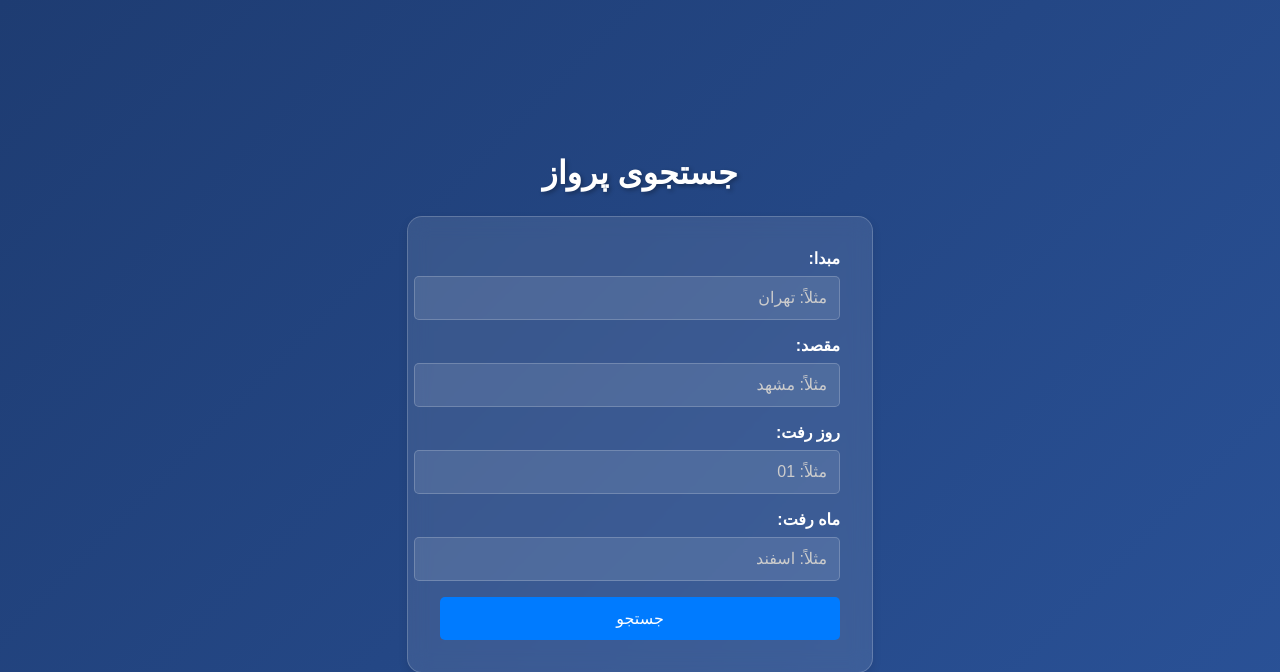
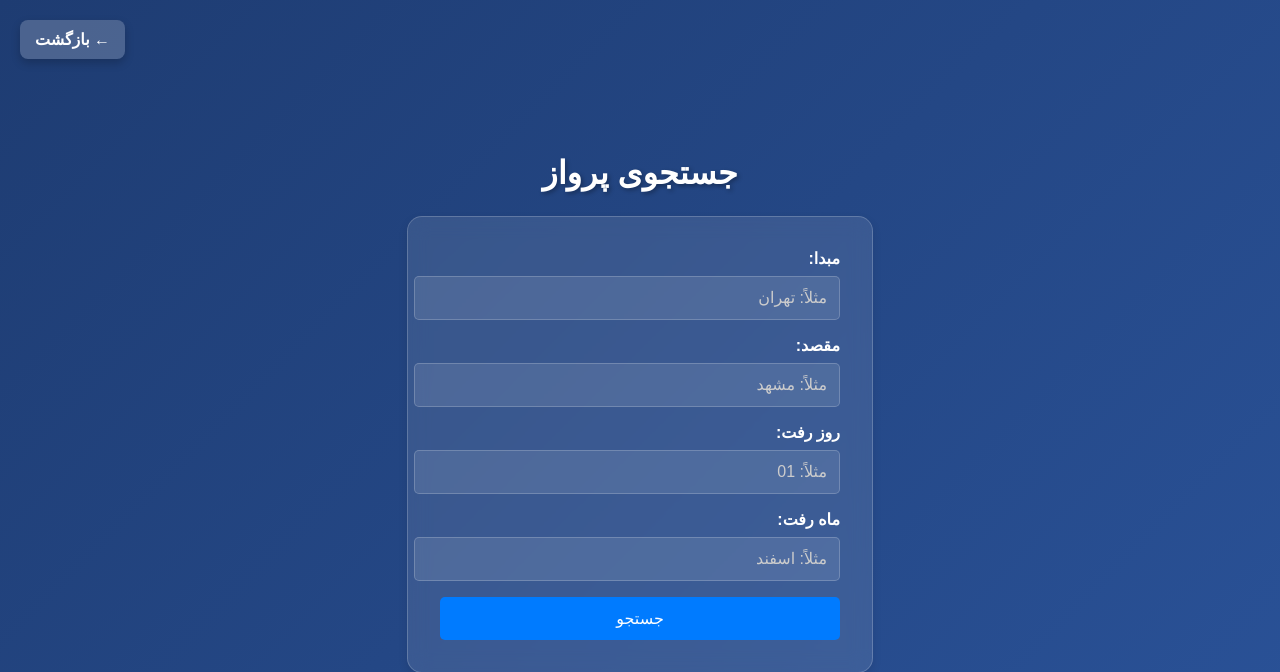
Before and after one commit to erfanrazavi1/django-web-scraping-selenium, a Django app: page /fly/ in a window 1280 px wide. Shown: the top 672 px of the page. Run offline with Django 5.2, Linux system fonts and the light colour scheme.

Commit message:
updated html base and index file

```diff
--- a/core/templates/index.html
+++ b/core/templates/index.html
@@ -175,9 +175,31 @@
             background: #0056b3;
             transform: scale(1.1);
         }
+        .back-button {
+            position: fixed;
+            top: 20px;
+            left: 20px;
+            background: rgba(255, 255, 255, 0.2);
+            color: white;
+            text-decoration: none;
+            padding: 10px 15px;
+            border-radius: 8px;
+            font-size: 16px;
+            font-weight: bold;
+            box-shadow: 0 4px 10px rgba(0, 0, 0, 0.2);
+            transition: background 0.3s, transform 0.2s;
+        }
+
+        .back-button:hover {
+            background: rgba(255, 255, 255, 0.4);
+            transform: scale(1.1);
+        }
+
     </style>
 </head>
 <body>
+    <a href="{% url 'flight:base' %}" class="back-button">← بازگشت</a>
+
     <h2 style="color: #fff; margin-bottom: 1.5rem;">جستجوی پرواز</h2>
     <form id="flight-form" method='post' action="{% url 'flight:search_flights' %}">
         {% csrf_token %}
```
Also changed, not shown: core/templates/base.html (+5 -5 lines).
